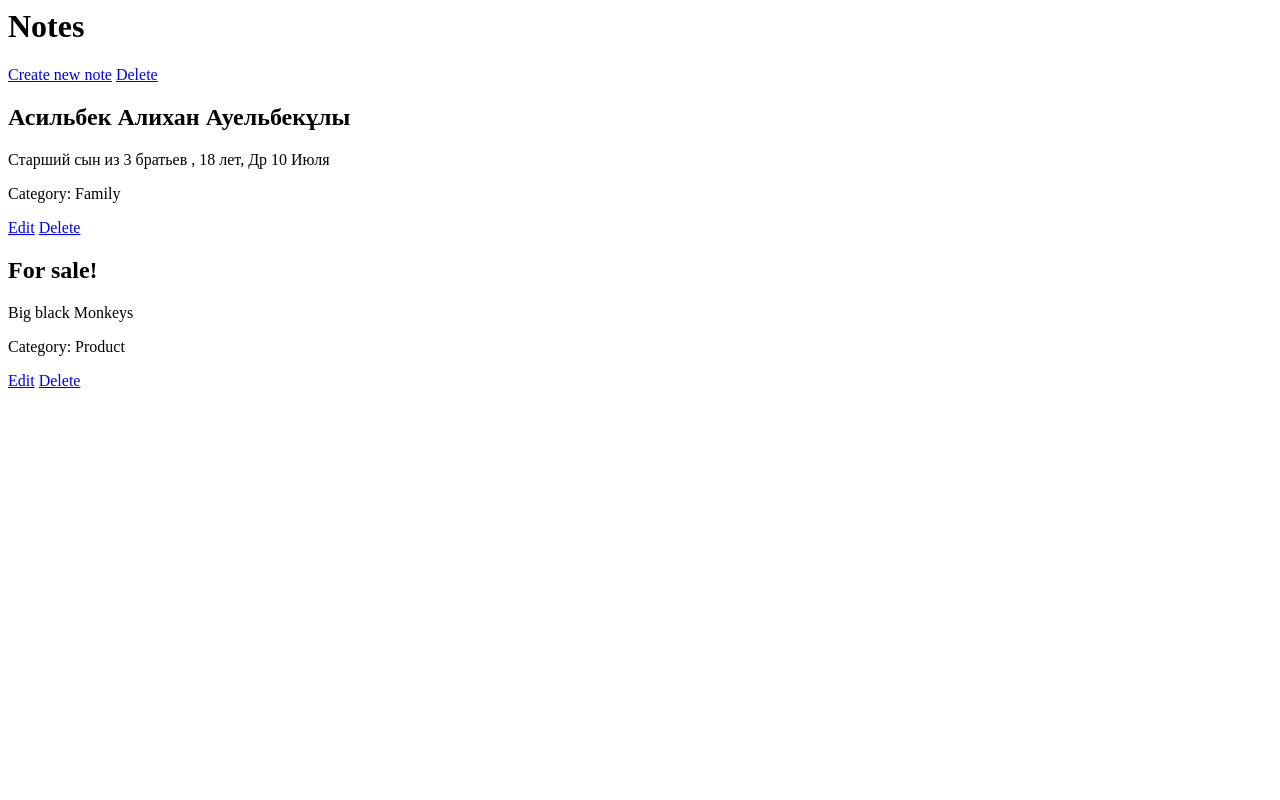
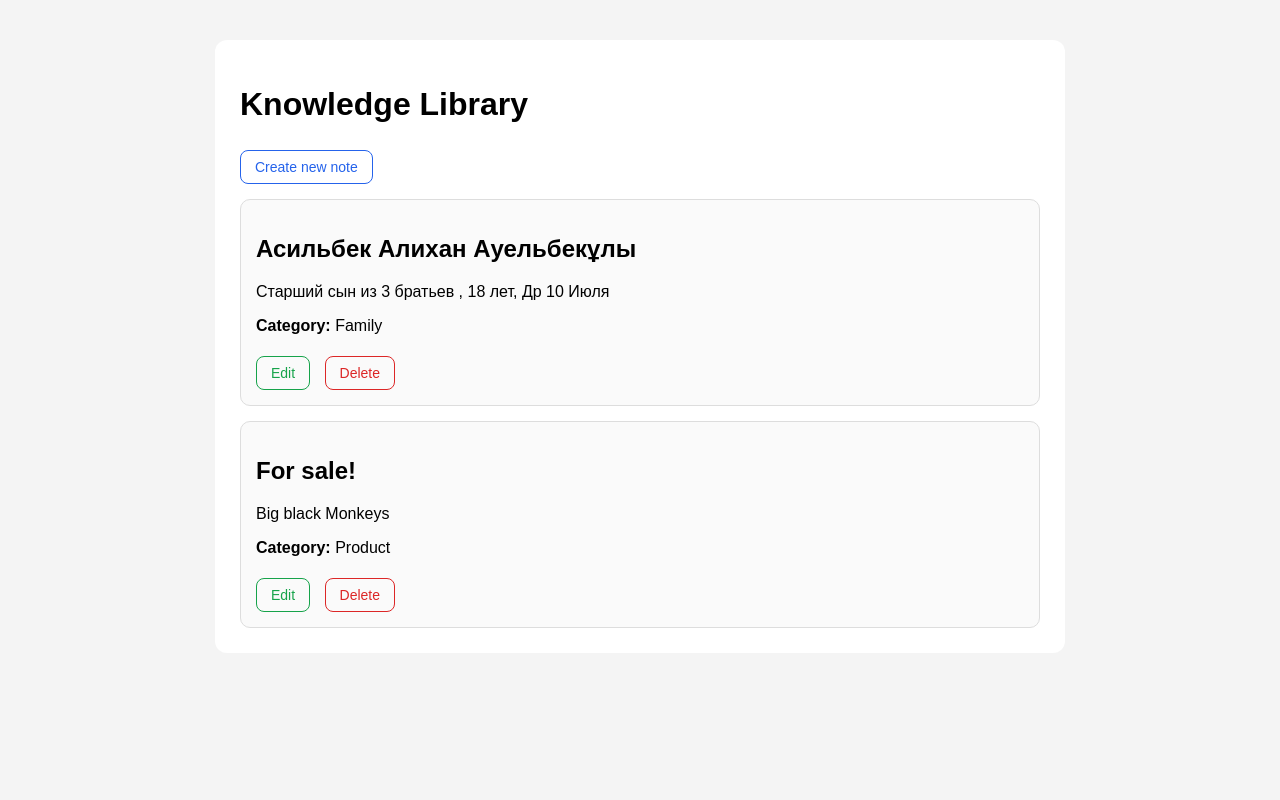
Before and after one commit to AliBugged/Week1, a Django app: page / in a window 1280 px wide. Run offline with Django 5.2, Linux system fonts and the light colour scheme; data comes from the database, SQL or seed files in the repository.

Commit message:
Add CRUD pages and basic styling

```diff
--- /dev/null
+++ b/knowledge_library/notes/templates/notes/base.html
@@ -0,0 +1,85 @@
+<!DOCTYPE html>
+<html>
+<head>
+    <title>Knowledge Library</title>
+    <style>
+        body {
+            font-family: Arial, sans-serif;
+            background: #f4f4f4;
+            margin: 0;
+            padding: 0;
+        }
+
+        .container {
+            width: 800px;
+            margin: 40px auto;
+            background: white;
+            padding: 25px;
+            border-radius: 12px;
+        }
+
+        a {
+            text-decoration: none;
+            margin-right: 10px;
+        }
+
+        .note {
+            border: 1px solid #ddd;
+            padding: 15px;
+            margin-top: 15px;
+            border-radius: 10px;
+            background: #fafafa;
+        }
+
+        .btn {
+            display: inline-block;
+            padding: 8px 14px;
+            border-radius: 8px;
+            font-size: 14px;
+            margin-top: 5px;
+        }
+
+        .btn-create {
+            color: #2563eb;
+            border: 1px solid #2563eb;
+        }
+
+        .btn-edit {
+            color: #16a34a;
+            border: 1px solid #16a34a;
+        }
+
+        .btn-delete {
+            color: #dc2626;
+            border: 1px solid #dc2626;
+        }
+
+        .btn:hover {
+            background: #f3f4f6;
+        }
+
+        button {
+            padding: 8px 14px;
+            border: none;
+            border-radius: 8px;
+            background: #2563eb;
+            color: white;
+            cursor: pointer;
+        }
+
+        input, textarea, select {
+            width: 100%;
+            padding: 8px;
+            margin-top: 5px;
+            margin-bottom: 12px;
+            box-sizing: border-box;
+        }
+    </style>
+</head>
+<body>
+    <div class="container">
+        {% block content %}
+        {% endblock %}
+    </div>
+</body>
+</html>
--- a/knowledge_library/notes/templates/notes/note_list.html
+++ b/knowledge_library/notes/templates/notes/note_list.html
@@ -1,12 +1,18 @@
-<h1>Notes</h1>
-<a href="/create/">Create new note</a>
-<a href="/delete/{{ note.id }}/">Delete</a>
+{% extends 'notes/base.html' %}
 
-{% for note in notes %}
-    <h2>{{ note.title }}</h2>
-    <p>{{ note.content }}</p>
-    <p>Category: {{ note.category }}</p>
-    <a href="/update/{{ note.id }}/">Edit</a>
-    <a href="/delete/{{ note.id }}/">Delete</a>
+{% block content %}
+    <h1>Knowledge Library</h1>
 
-{% endfor %}
+    <a class="btn btn-create" href="{% url 'note_create' %}">Create new note</a>
+
+    {% for note in notes %}
+        <div class="note">
+            <h2>{{ note.title }}</h2>
+            <p>{{ note.content }}</p>
+            <p><strong>Category:</strong> {{ note.category }}</p>
+
+            <a class="btn btn-edit" href="{% url 'note_update' note.id %}">Edit</a>
+            <a class="btn btn-delete" href="{% url 'note_delete' note.id %}">Delete</a>
+        </div>
+    {% endfor %}
+{% endblock %}
```
